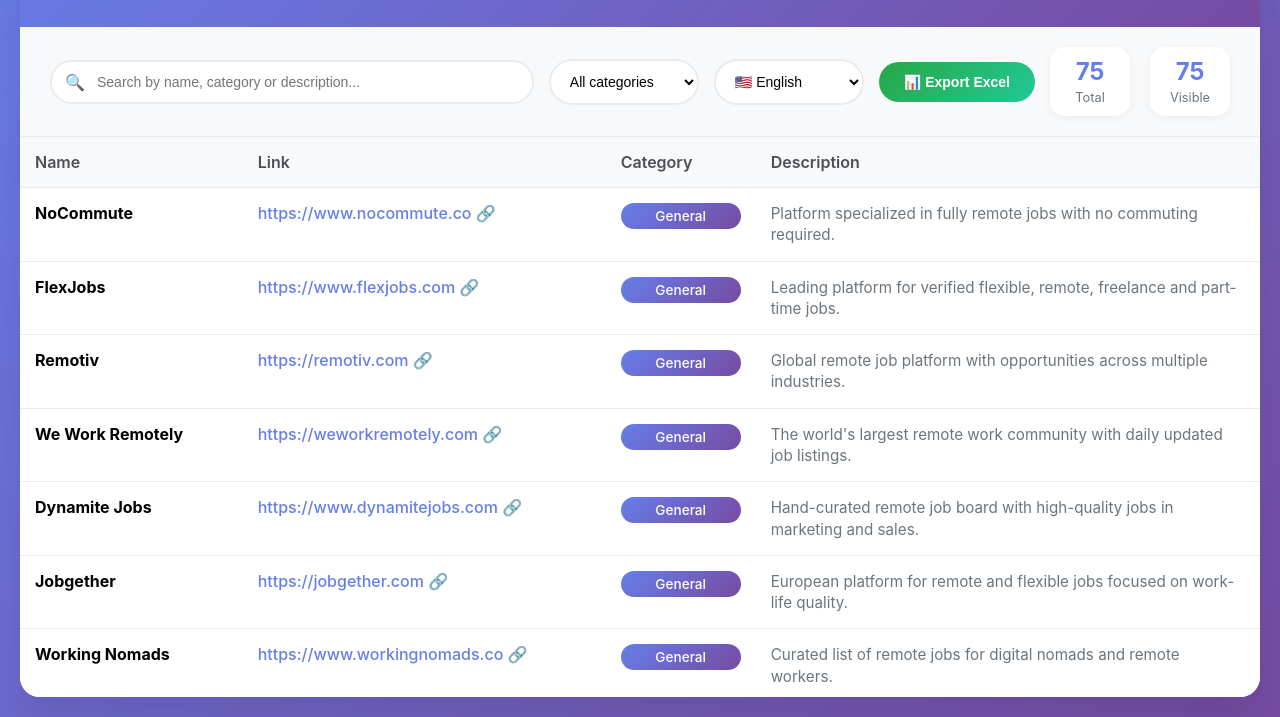
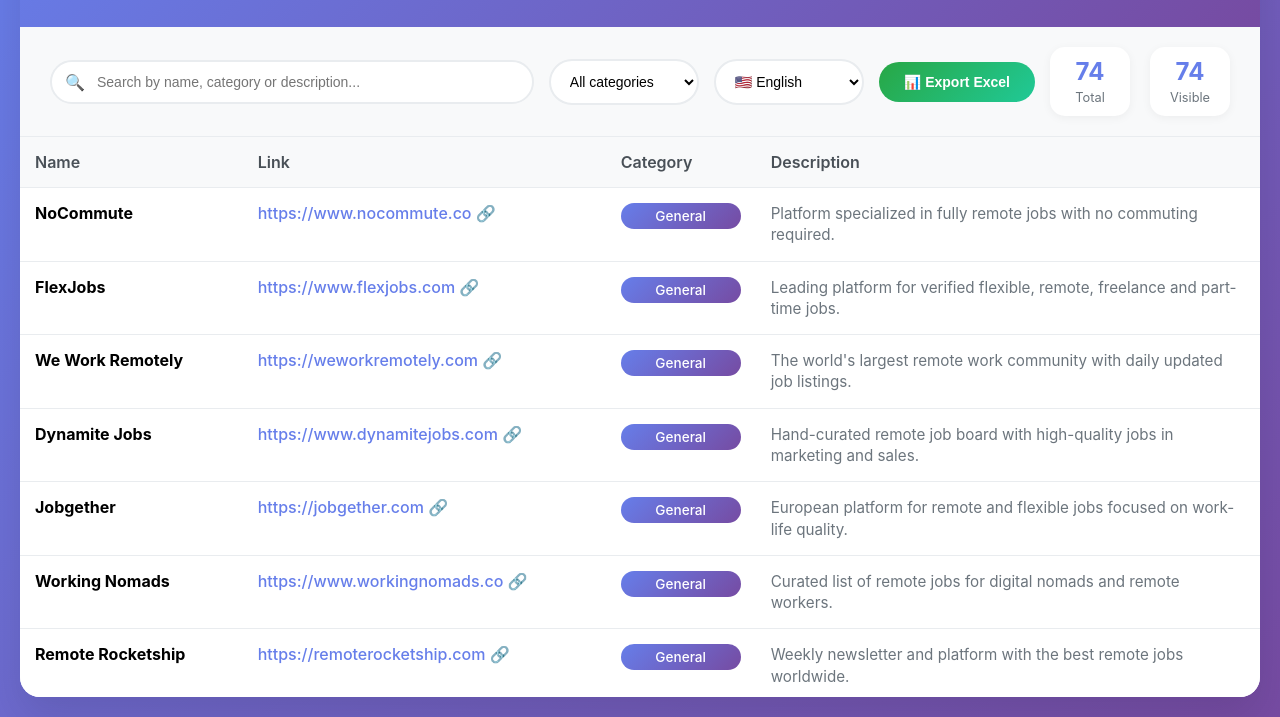
Before and after one commit to alexmorenogc/remoteJobs, a plain HTML site: page index.html in a window 1280 px wide. Shown: the part 133-850 px from the top of the page. Drawn offline with Linux system fonts and the light colour scheme.

Commit message:
remove Remotiv from the list

```diff
--- a/index.html
+++ b/index.html
@@ -373,15 +373,6 @@
                 description: {
                     en: "Leading platform for verified flexible, remote, freelance and part-time jobs.",
                     es: "Portal líder en empleos flexibles, remotos, freelance y trabajos de medio tiempo verificados."
-                }
-            },
-            {
-                name: "Remotiv",
-                link: "https://remotiv.com",
-                category: "General",
-                description: {
-                    en: "Global remote job platform with opportunities across multiple industries.",
-                    es: "Plataforma global de empleos remotos con oportunidades en múltiples industrias."
                 }
             },
             {
```
